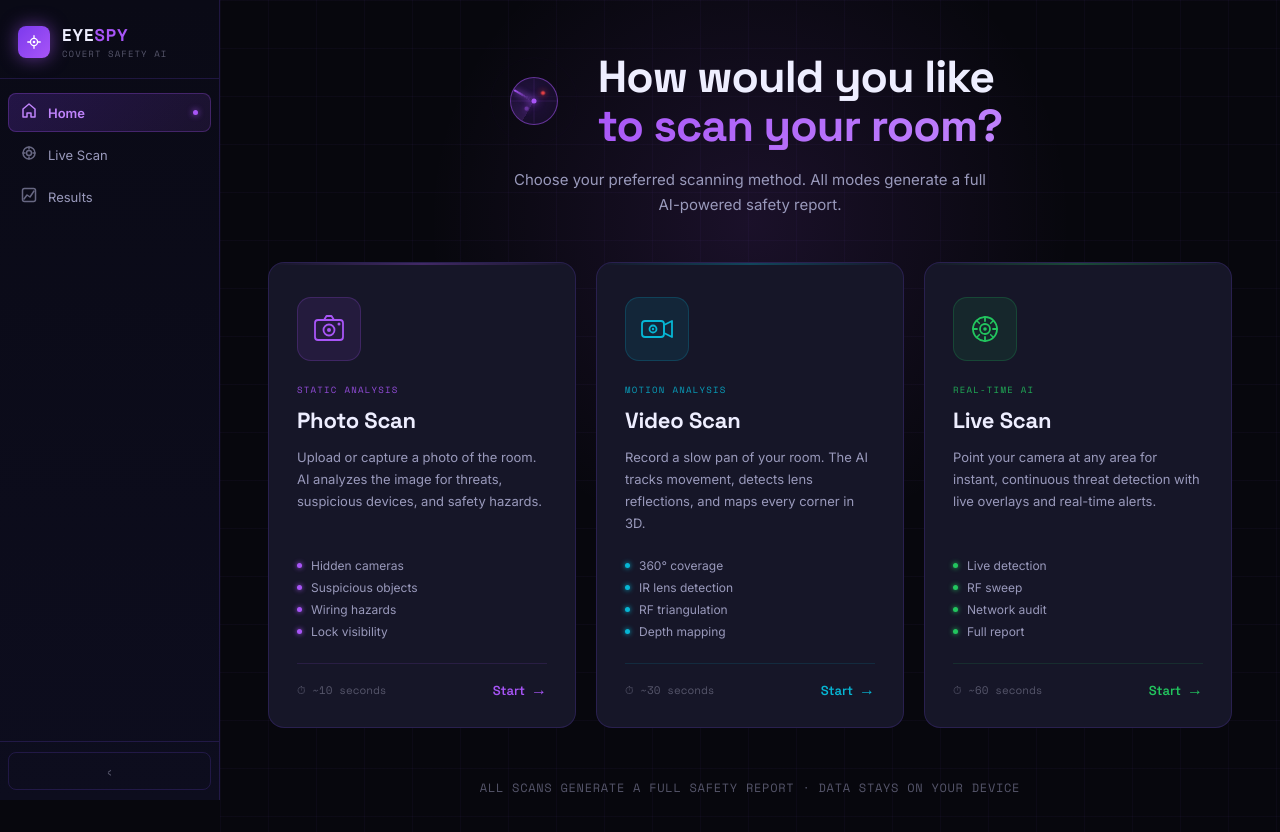
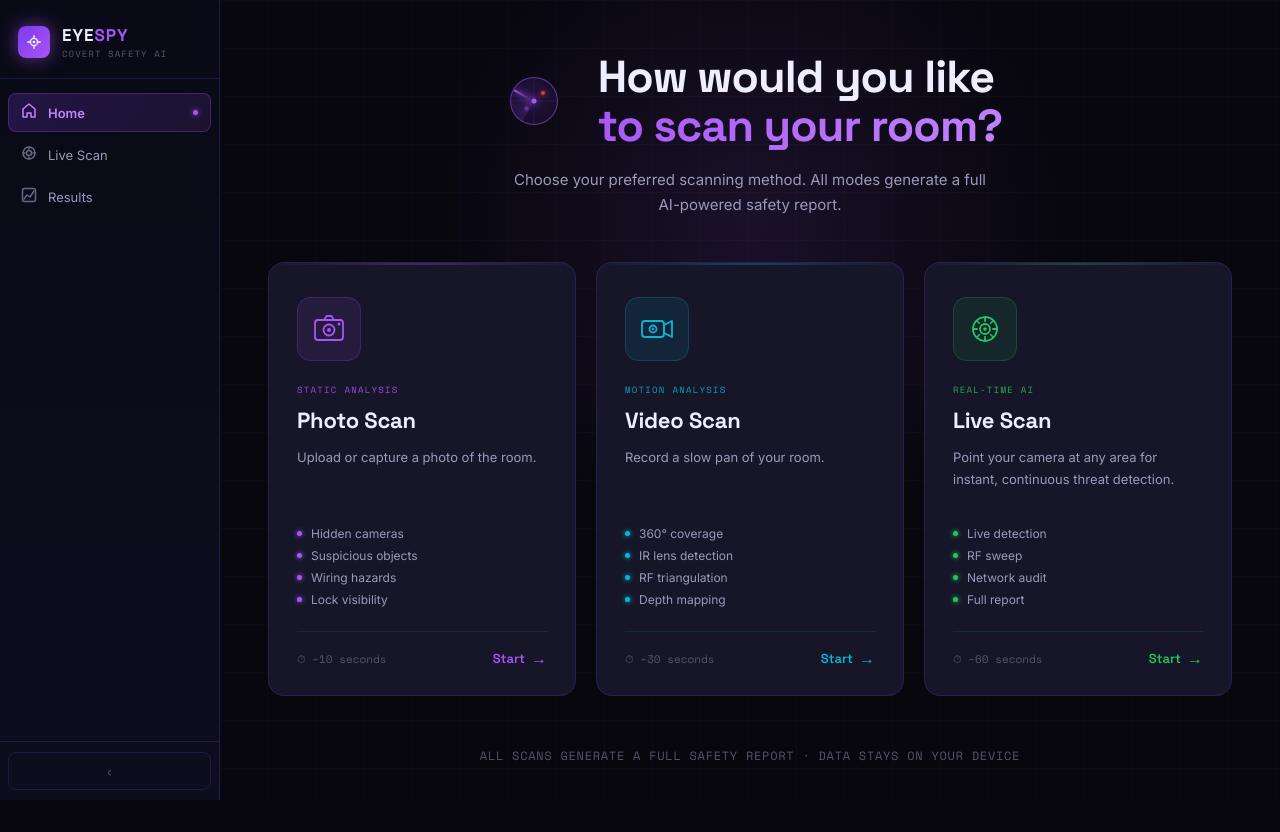
Before and after one commit to paoloprogram12/CitrusHack, a React (Vite) app: page / in a window 1280 px wide. After the commit the page ends 800 px from the top, so only its background shows below. Built offline with nearby package versions, Linux system fonts and the light colour scheme.

Commit message:
change descriptions

```diff
--- a/src/pages/Landing.tsx
+++ b/src/pages/Landing.tsx
@@ -40,7 +40,7 @@ export const Landing: React.FC<LandingProps> = ({ setPage, tweaks }) => {
       id: 'photo',
       label: 'Photo Scan',
       tag: 'STATIC ANALYSIS',
-      desc: 'Upload or capture a photo of the room. AI analyzes the image for threats, suspicious devices, and safety hazards.',
+      desc: 'Upload or capture a photo of the room.',
       time: '~10 seconds',
       checks: ['Hidden cameras', 'Suspicious objects', 'Wiring hazards', 'Lock visibility'],
       icon: (
@@ -60,7 +60,7 @@ export const Landing: React.FC<LandingProps> = ({ setPage, tweaks }) => {
       id: 'video',
       label: 'Video Scan',
       tag: 'MOTION ANALYSIS',
-      desc: 'Record a slow pan of your room. The AI tracks movement, detects lens reflections, and maps every corner in 3D.',
+      desc: 'Record a slow pan of your room.',
       time: '~30 seconds',
       checks: ['360° coverage', 'IR lens detection', 'RF triangulation', 'Depth mapping'],
       icon: (
@@ -79,7 +79,7 @@ export const Landing: React.FC<LandingProps> = ({ setPage, tweaks }) => {
       id: 'dashboard',
       label: 'Live Scan',
       tag: 'REAL-TIME AI',
-      desc: 'Point your camera at any area for instant, continuous threat detection with live overlays and real-time alerts.',
+      desc: 'Point your camera at any area for instant, continuous threat detection.',
       time: '~60 seconds',
       checks: ['Live detection', 'RF sweep', 'Network audit', 'Full report'],
       icon: (
```
